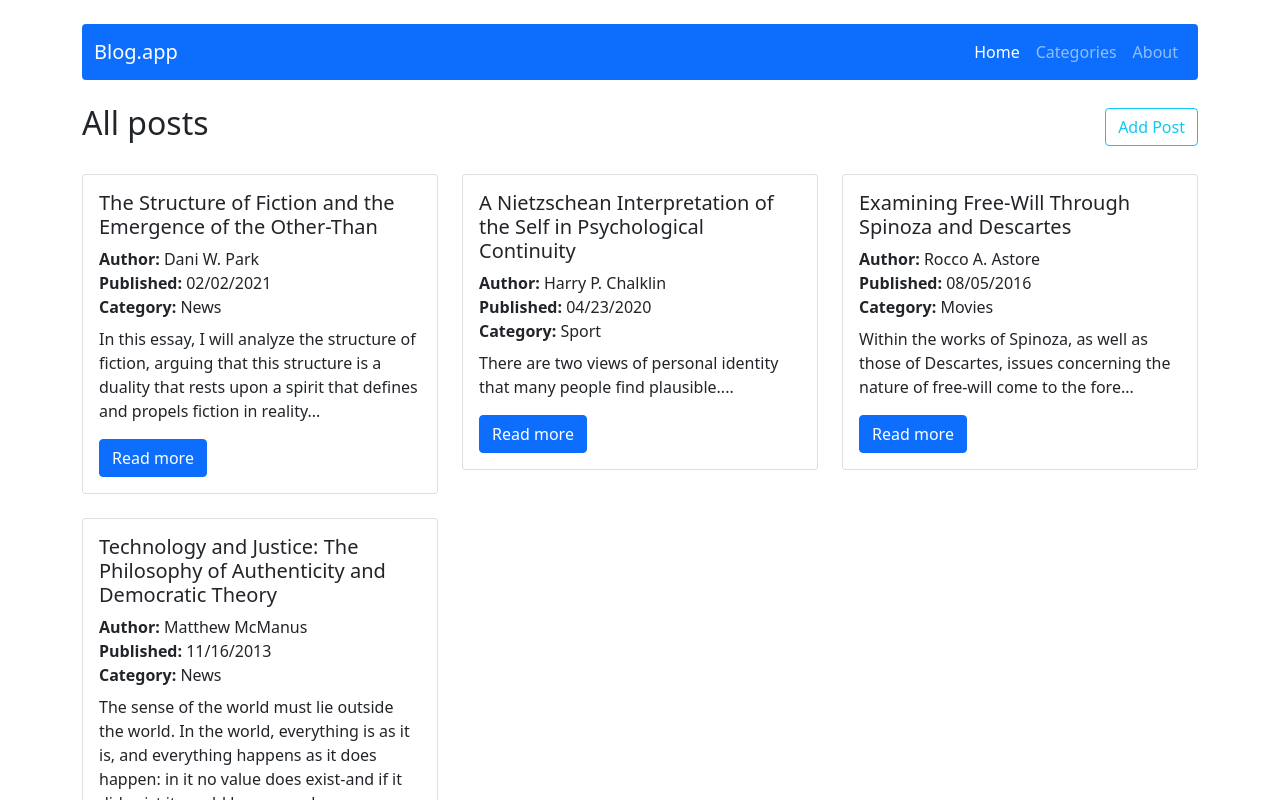
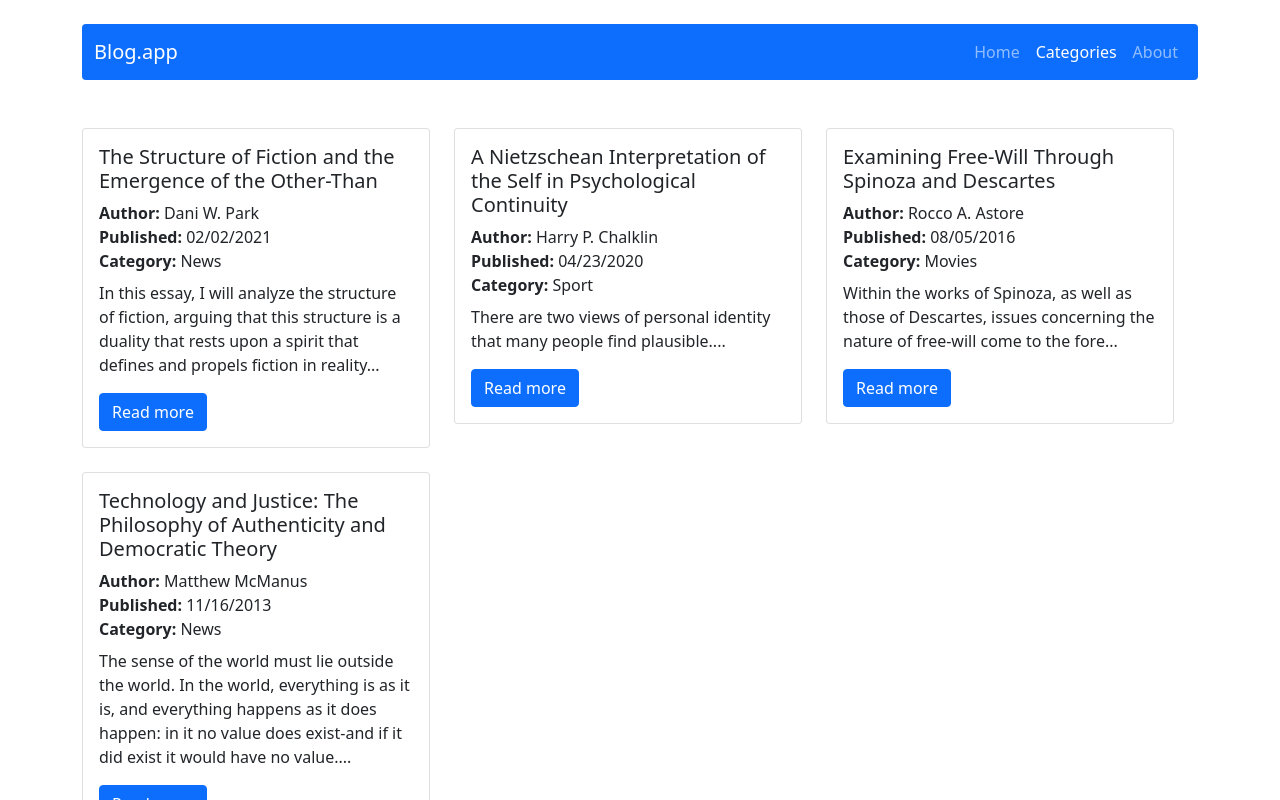
Before and after one commit to wierza/react-blog, a React (Create React App) app: page /categories/Movies in a window 1280 px wide. Before the commit this address led to /. Shown: the top 800 px of the page. Built offline with nearby package versions, Linux system fonts and the light colour scheme.

Commit message:
Add problem with categories

```diff
--- a/src/App.js
+++ b/src/App.js
@@ -9,7 +9,7 @@ import About from './components/pages/About';
 import NotFound from './components/pages/NotFound';
 import Header from './components/views/Header';
 import Footer from './components/views/Footer';
-import SingleCategory from './components/pages/SinglePost';
+import SingleCategory from './components/pages/SingleCategory';
 import { Container } from 'react-bootstrap';
 
 
--- a/src/components/pages/SingleCategory.js
+++ b/src/components/pages/SingleCategory.js
@@ -3,7 +3,7 @@ import { useParams } from 'react-router-dom';
 import { useSelector } from 'react-redux';
 import { getPostsByCategory } from '../../redux/categoriesRedux';
 import { Row } from 'react-bootstrap';
-import Post from './Post/Post';
+import Posts from '../features/Posts';
 import { Navigate } from 'react-router-dom';
 
 const SingleCategory = () => {
@@ -12,7 +12,7 @@ const SingleCategory = () => {
   if (!categoriesData) return <Navigate to="/categories/" />;
   return (
     <Row className="justify-content-between">
-      <Post posts={categoriesData} />
+      <Posts posts={category} />
     </Row>
   );
 };
```
